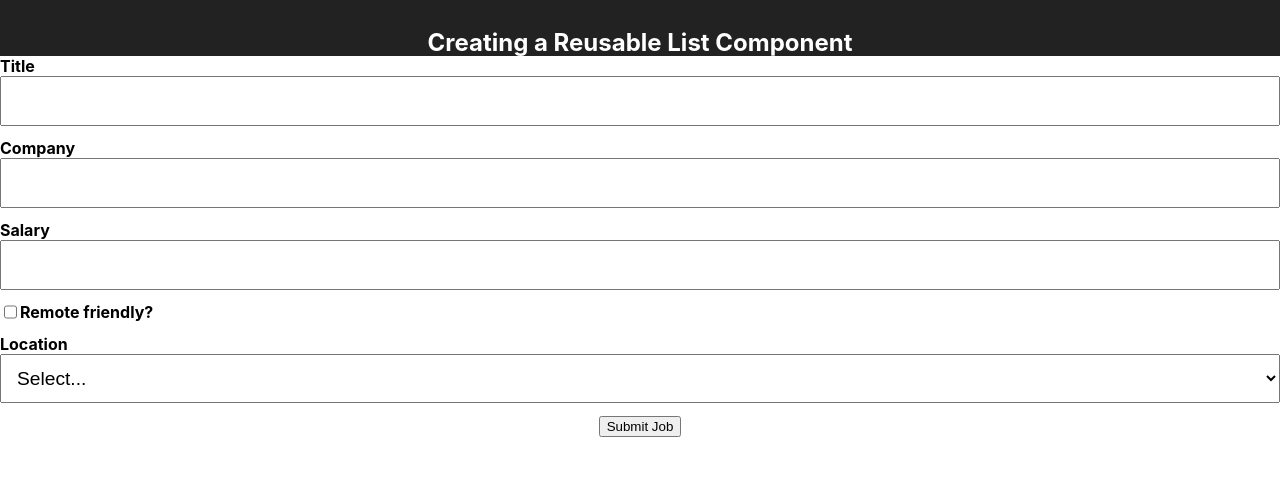
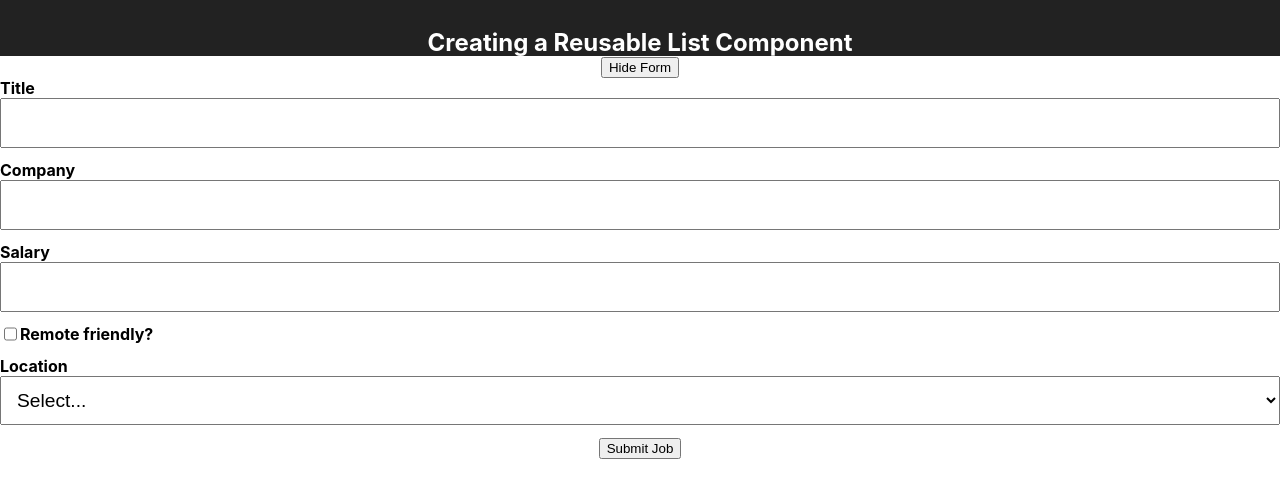
Before and after one commit to hamityay/practise_react_2, a React (Create React App) app: page / in a window 1280 px wide. Shown: the top 498 px of the page. Built offline with nearby package versions, Linux system fonts and the light colour scheme.

Commit message:
Convert App to component to use state and add show hide form fumctionality.

```diff
--- a/src/App.js
+++ b/src/App.js
@@ -7,8 +7,17 @@ import JobCreationForm from './components/job_creation_form';
 
 // const items = ['banana', 'apple', 'orange'];
 
-function App() {
-  return (
+class App extends React.Component {
+  state = { isFormVisible: true };
+
+  toggleFormVisible = () => {
+    this.setState({
+      isFormVisible: !this.state.isFormVisible
+    });
+  };
+
+  render() {
+    return(
       <div className="App">
         <header className="App-header">
           <h1 className="App-title">
@@ -16,9 +25,15 @@ function App() {
           </h1>
         </header>
         {/* <List items={jobs} itemElement={Jobıtem} /> */}
+        <button onClick={this.toggleFormVisible}>
+          {this.state.isFormVisible ? 'Hide Form' : 'Show Form'}
+        </button>
+        <div style={{visibility: this.state.isFormVisible ? 'visible' : 'hidden'}}>
           <JobCreationForm />
+        </div>
     </div>
     );
   }
+}
 
 export default App;
```
Lines whose indentation alone changed are shown as unchanged.
